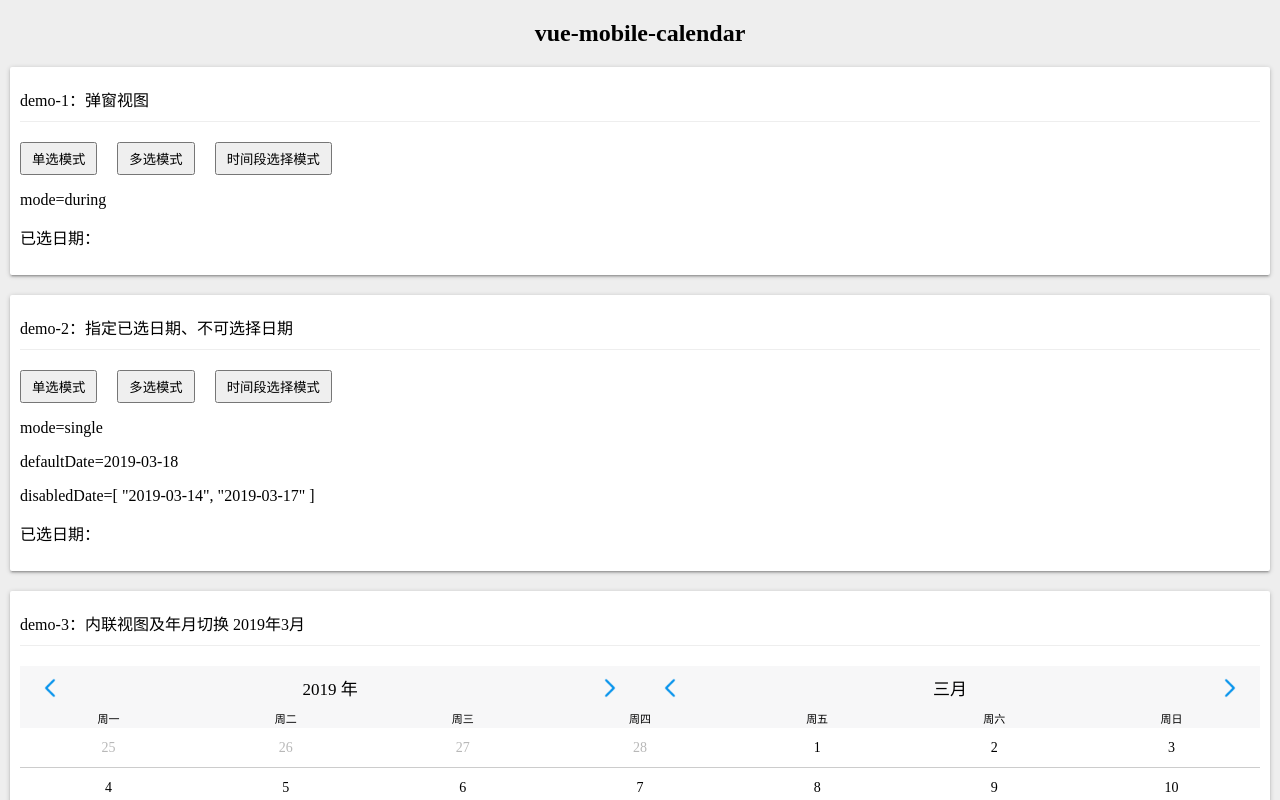
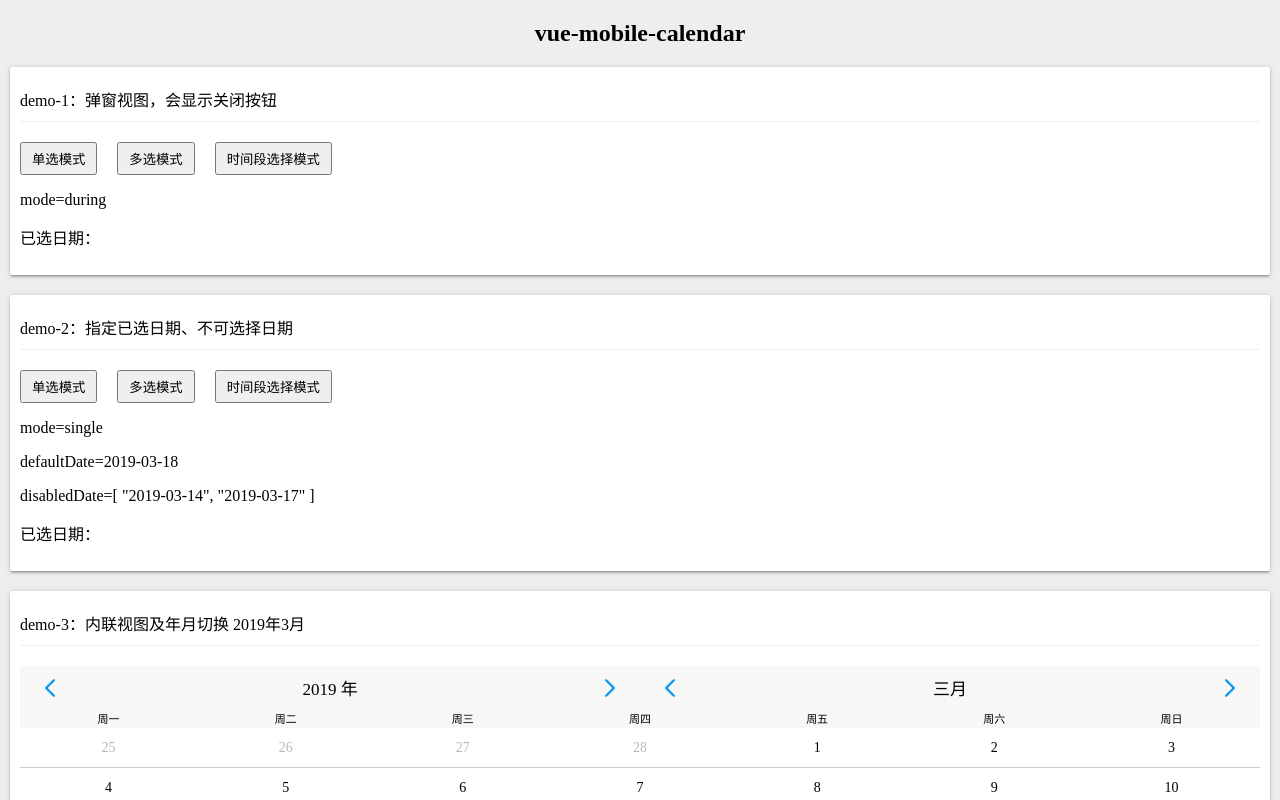
Before and after one commit to lx544690189/vue-mobile-calendar, a Vue app: page / in a window 1280 px wide. Shown: the top 800 px of the page. Built offline with nearby package versions, Linux system fonts and the light colour scheme.

Commit message:
补充文档和demo

```diff
--- a/src/demos/demo1.vue
+++ b/src/demos/demo1.vue
@@ -1,6 +1,6 @@
 <template>
   <div id="demo-1" class="demo">
-    <div class="demo-title">demo-1：弹窗视图</div>
+    <div class="demo-title">demo-1：弹窗视图，会显示关闭按钮</div>
     <button class="btn" @click="selectDate('single')">单选模式</button>
     <button class="btn" @click="selectDate('multiple')">多选模式</button>
     <button class="btn" @click="selectDate('during')">时间段选择模式</button>
@@ -10,7 +10,7 @@
     <p>
       已选日期：{{this.date}}
     </p>
-    <calendar :show.sync="show" :mode="mode" @change="onChange" :showClearBtn="true" @clear="Clear" clearBtnTitle="自定义按钮标题"/>
+    <calendar :show.sync="show" :mode="mode" @change="onChange" showClearBtn="true" @clear="Clear" clearBtnTitle="自定义按钮标题"/>
   </div>
 </template>
 
```
Also changed, not shown: 1 other file (tests, documents, lock files or other folders).
